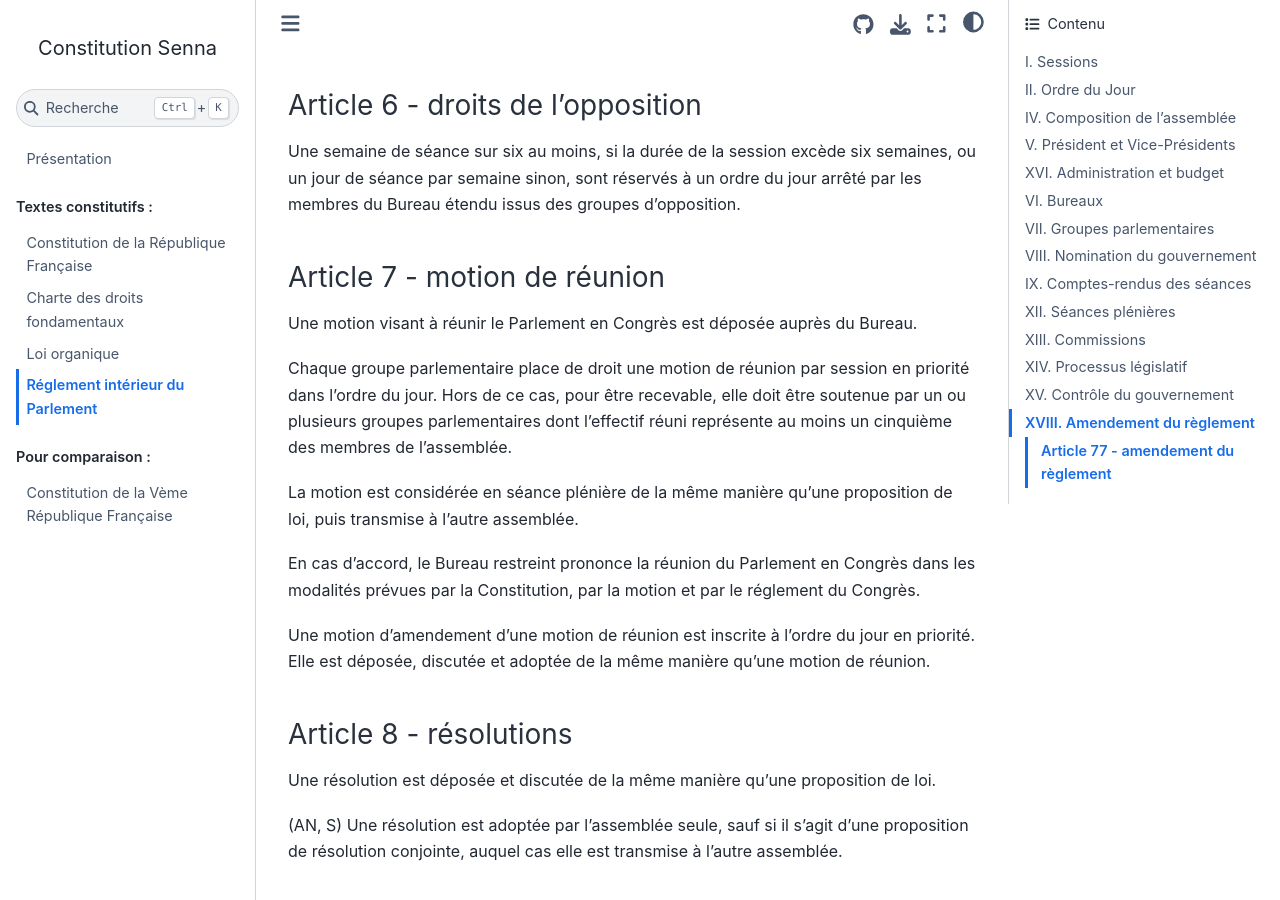
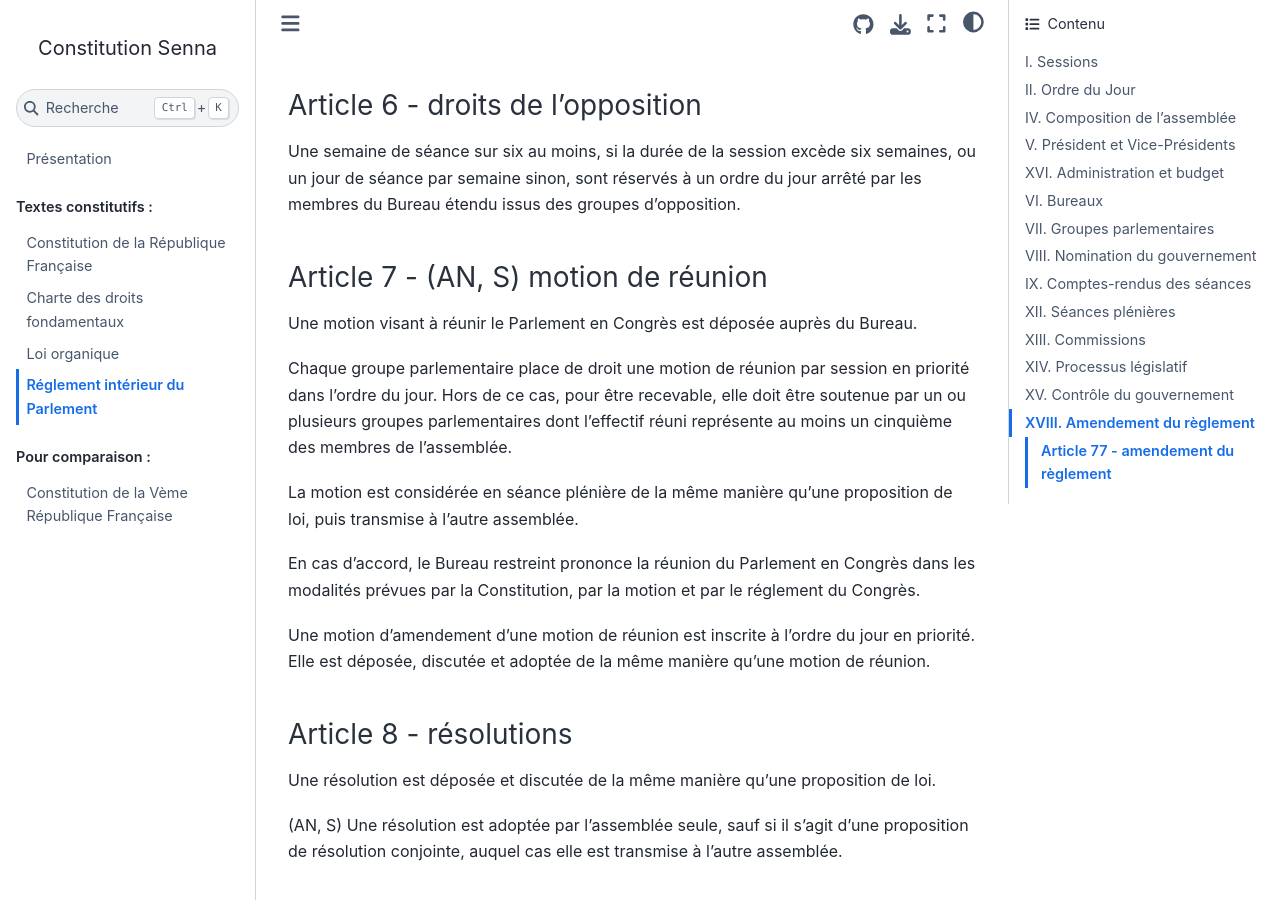
Before and after one commit to Gouvernathor/senna, a Sphinx documentation site: the page built from source/reglement_interieur.rst, in a window 1280 px wide and 900 px high, scrolled down 2381 px. Built offline with Sphinx 7.4.7 and the Sphinx Book theme 1.1.4, drawn with Linux system fonts in a browser that asks for light colours.

```diff
--- a/source/reglement_interieur.rst
+++ b/source/reglement_interieur.rst
@@ -122,7 +122,7 @@ Un jour de séance par semaine au moins est réservé par priorité à l'évalua
 
 Une semaine de séance sur six au moins, si la durée de la session excède six semaines, ou un jour de séance par semaine sinon, sont réservés à un ordre du jour arrêté par les membres du Bureau étendu issus des groupes d'opposition.
 
-.. article:: motion de réunion
+.. article:: (AN, S) motion de réunion
 
 Une motion visant à réunir le Parlement en Congrès est déposée auprès du Bureau.
 
```
